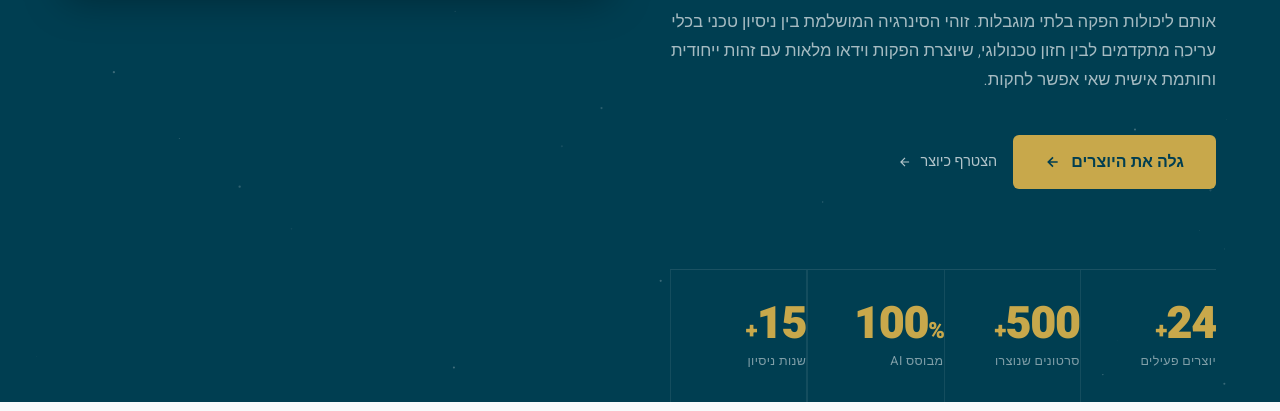
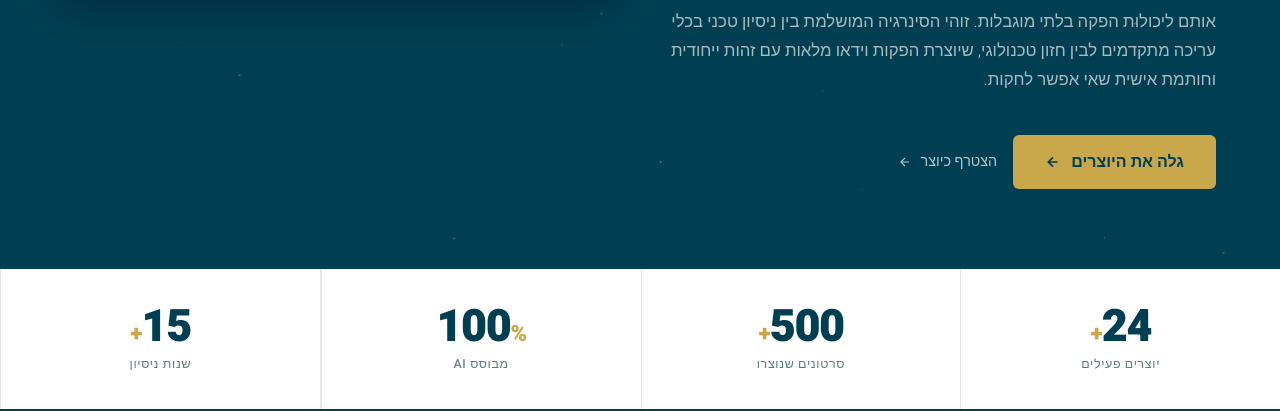
Before and after one commit to buzzmaket/ai-creature, a plain HTML site: page index.html in a window 1280 px wide. Shown: the part 542-953 px from the top of the page. Drawn offline with Linux system fonts and the light colour scheme.

Commit message:
Move stats bar to standalone full-width section below hero
Co-Authored-By: Claude Sonnet 4.6 <noreply@anthropic.com>

```diff
--- a/index.html
+++ b/index.html
@@ -252,27 +252,35 @@
     .btn-ghost svg { transition: transform var(--transition); }
     .btn-ghost:hover svg { transform: translateX(-4px); }
 
-    /* Hero stats strip */
+    /* Stats section — standalone */
+    .stats-section {
+      background: var(--white);
+      border-bottom: 3px solid var(--teal);
+      box-shadow: 0 4px 24px rgba(0,62,81,0.08);
+    }
     .hero-stats {
       display: flex; align-items: stretch;
-      border-top: 1px solid rgba(255,255,255,0.1);
-      opacity: 0; animation: fadeUp 0.8s 0.65s forwards;
+      max-width: 100%;
     }
     .hero-stat {
-      flex: 1; padding: 32px 0;
-      border-left: 1px solid rgba(255,255,255,0.08);
-      position: relative;
+      flex: 1; padding: 36px 0;
+      border-left: 1px solid var(--gray-200);
+      text-align: center;
+      transition: background var(--transition);
     }
-    .hero-stat:last-child { border-right: 1px solid rgba(255,255,255,0.08); }
+    .hero-stat:last-child { border-right: 1px solid var(--gray-200); }
+    .hero-stat:hover { background: var(--teal-pale); }
     .hero-stat-num {
       font-size: 2.8rem; font-weight: 900;
-      color: var(--gold); line-height: 1;
+      color: var(--teal); line-height: 1;
       letter-spacing: -0.03em;
     }
+    .hero-stat-num span { color: var(--gold); }
     .hero-stat-lbl {
-      font-size: 0.78rem; font-weight: 400;
-      color: rgba(255,255,255,0.5);
-      margin-top: 6px; letter-spacing: 0.03em;
+      font-size: 0.78rem; font-weight: 500;
+      color: var(--gray-600);
+      margin-top: 6px; letter-spacing: 0.05em;
+      text-transform: uppercase;
     }
 
     /* ─────────────────────────────────────────
@@ -484,10 +492,27 @@
        PROCESS SECTION
     ───────────────────────────────────────── */
     #process {
-      background: var(--off-white);
+      background: var(--teal);
       padding: 100px 64px;
-      border-top: 1px solid var(--gray-200);
     }
+    #process .section-label { color: var(--gold); }
+    #process .section-label::before { background: var(--gold); }
+    #process .section-title { color: var(--white); }
+    #process .section-title::after { background: var(--gold); }
+    #process .process-steps::before { background: rgba(255,255,255,0.15); }
+    #process .step-title { color: var(--white); }
+    #process .step-desc { color: rgba(255,255,255,0.6); }
+    #process .step-icon-bg {
+      background: rgba(255,255,255,0.1);
+      border-color: rgba(255,255,255,0.2);
+    }
+    #process .step-icon-bg svg { stroke: var(--gold); }
+    #process .process-step:hover .step-icon-bg {
+      background: var(--gold);
+      border-color: var(--gold);
+    }
+    #process .process-step:hover .step-icon-bg svg { stroke: var(--teal); }
+    #process .step-badge { border-color: var(--teal); }
     .process-inner {
       max-width: 1200px; margin: 0 auto;
     }
@@ -721,7 +746,7 @@
       .about-features { grid-template-columns: 1fr 1fr; }
       footer { padding: 28px 24px; flex-direction: column; text-align: center; }
       .hero-stats { flex-wrap: wrap; }
-      .hero-stat { min-width: 50%; border-bottom: 1px solid rgba(255,255,255,0.06); }
+      .hero-stat { min-width: 50%; border-bottom: 1px solid var(--gray-200); }
     }
   </style>
 </head>
@@ -784,24 +809,6 @@
       </a>
     </div>
 
-    <div class="hero-stats">
-      <div class="hero-stat">
-        <div class="hero-stat-num">24<span style="font-size:1.4rem">+</span></div>
-        <div class="hero-stat-lbl">יוצרים פעילים</div>
-      </div>
-      <div class="hero-stat">
-        <div class="hero-stat-num">500<span style="font-size:1.4rem">+</span></div>
-        <div class="hero-stat-lbl">סרטונים שנוצרו</div>
-      </div>
-      <div class="hero-stat">
-        <div class="hero-stat-num">100<span style="font-size:1.4rem">%</span></div>
-        <div class="hero-stat-lbl">מבוסס AI</div>
-      </div>
-      <div class="hero-stat">
-        <div class="hero-stat-num">15<span style="font-size:1.4rem">+</span></div>
-        <div class="hero-stat-lbl">שנות ניסיון</div>
-      </div>
-    </div>
     </div><!-- end hero-text -->
 
     <!-- Hero Visual -->
@@ -822,6 +829,28 @@
 
   </div>
 </section>
+
+<!-- ── STATS ── -->
+<div class="stats-section">
+  <div class="hero-stats">
+    <div class="hero-stat">
+      <div class="hero-stat-num">24<span style="font-size:1.4rem">+</span></div>
+      <div class="hero-stat-lbl">יוצרים פעילים</div>
+    </div>
+    <div class="hero-stat">
+      <div class="hero-stat-num">500<span style="font-size:1.4rem">+</span></div>
+      <div class="hero-stat-lbl">סרטונים שנוצרו</div>
+    </div>
+    <div class="hero-stat">
+      <div class="hero-stat-num">100<span style="font-size:1.4rem">%</span></div>
+      <div class="hero-stat-lbl">מבוסס AI</div>
+    </div>
+    <div class="hero-stat">
+      <div class="hero-stat-num">15<span style="font-size:1.4rem">+</span></div>
+      <div class="hero-stat-lbl">שנות ניסיון</div>
+    </div>
+  </div>
+</div>
 
 <!-- ── FILTER ── -->
 <div class="filter-wrap">
```
